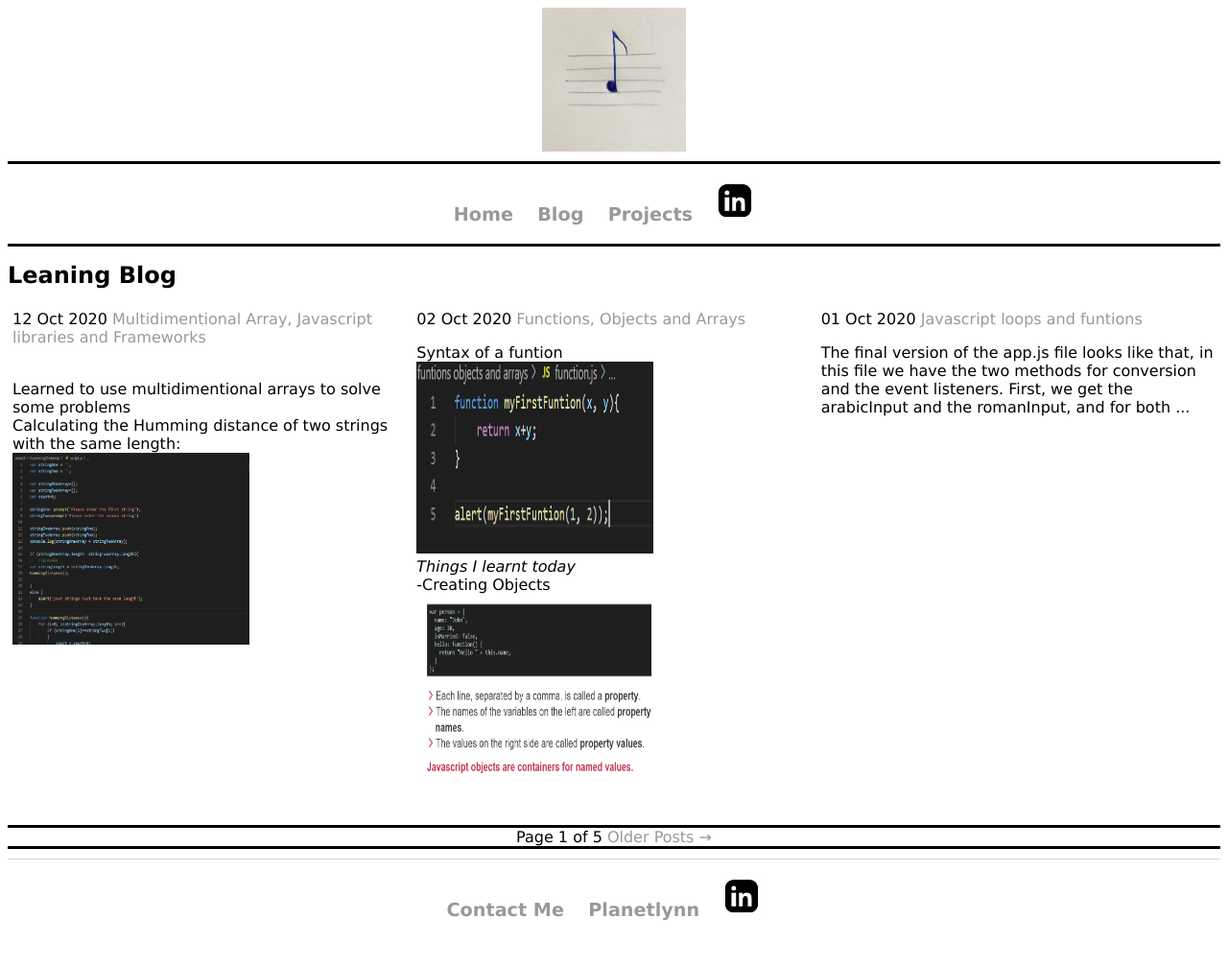
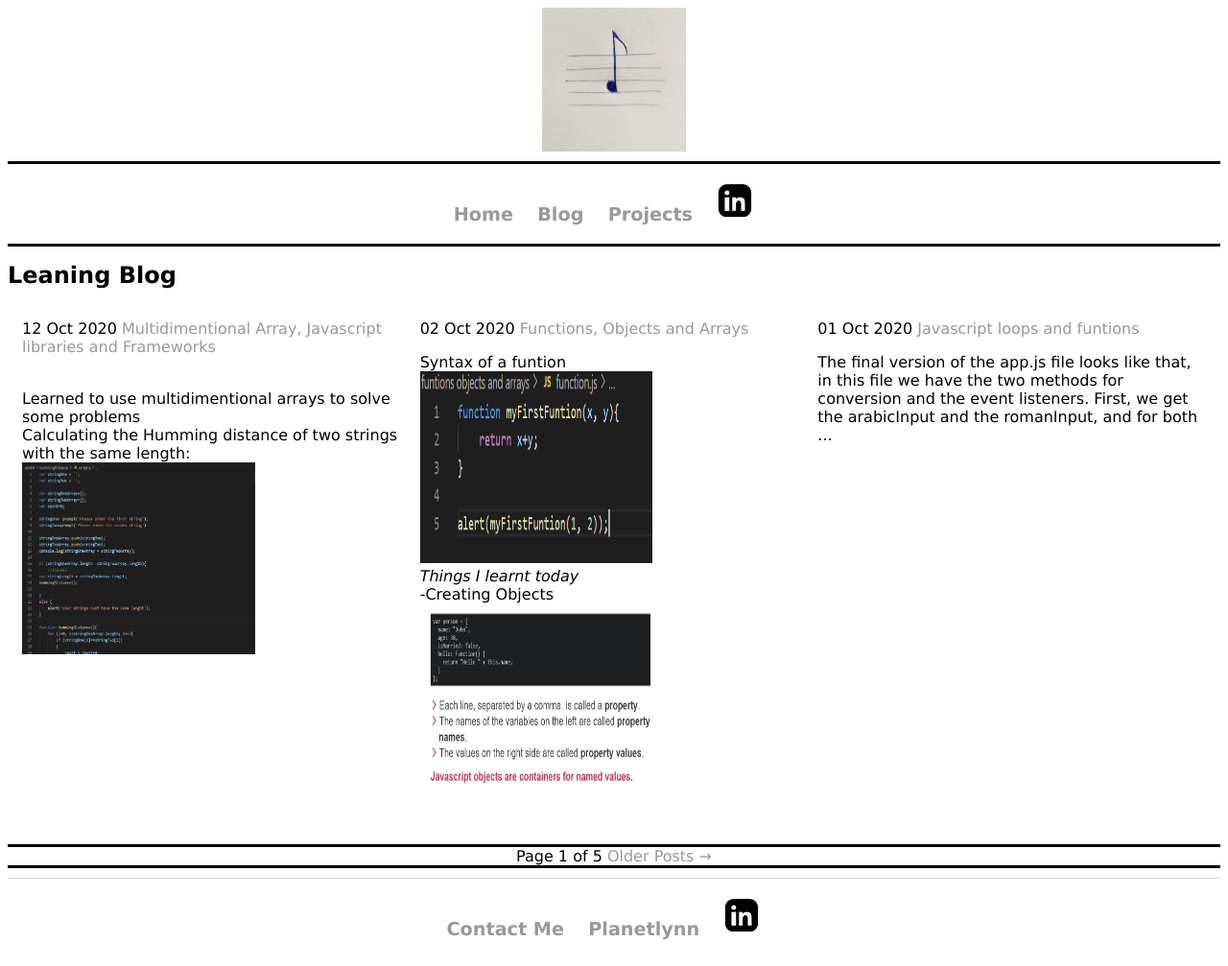
Before and after one commit to aineomugisha/aineomugisha.github.io, a Jekyll site: the page built from blog/index.html, in a window 1280 px wide. Shown: the whole page at 96% size. Built offline with Jekyll 4.4.1, drawn with Linux system fonts in a browser that asks for light colours; the list of posts is cut into pages by our own code.

Commit message:
Update main.css

```diff
--- a/css/main.css
+++ b/css/main.css
@@ -109,6 +109,7 @@ ul.posts {
 .posts{
     display:flex;
     flex-wrap:wrap;
+    padding:10px;
    /* overflow:hidden;
     height:400px;*/
 
@@ -137,10 +138,6 @@ list-style:none;}
 button{
 text-align:center;}
 
-.loadmore:hover {
-    display:flex;
- justify-content: center;
-}
 ul{
     padding-inline-start: 0px;
 }
```
